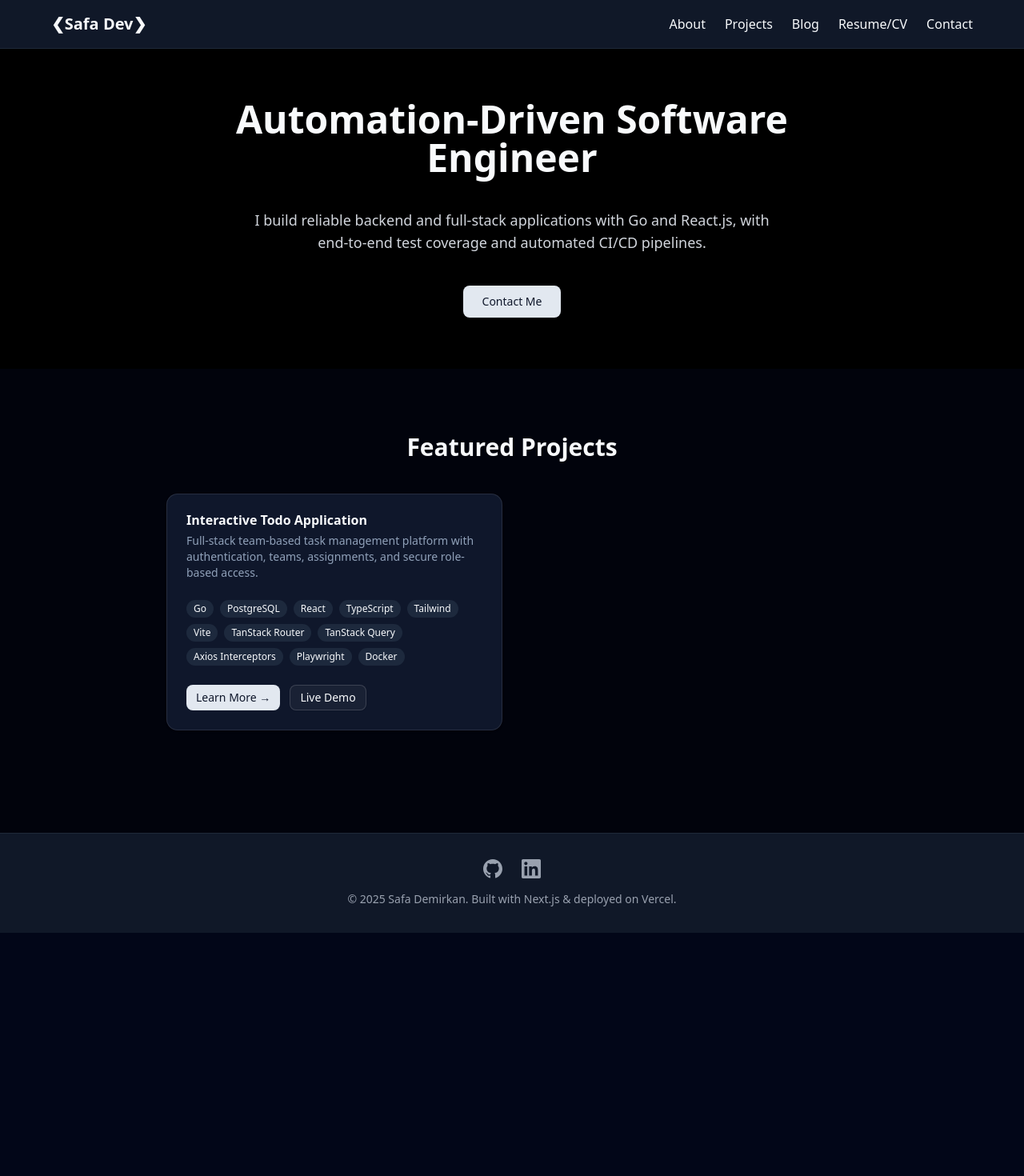
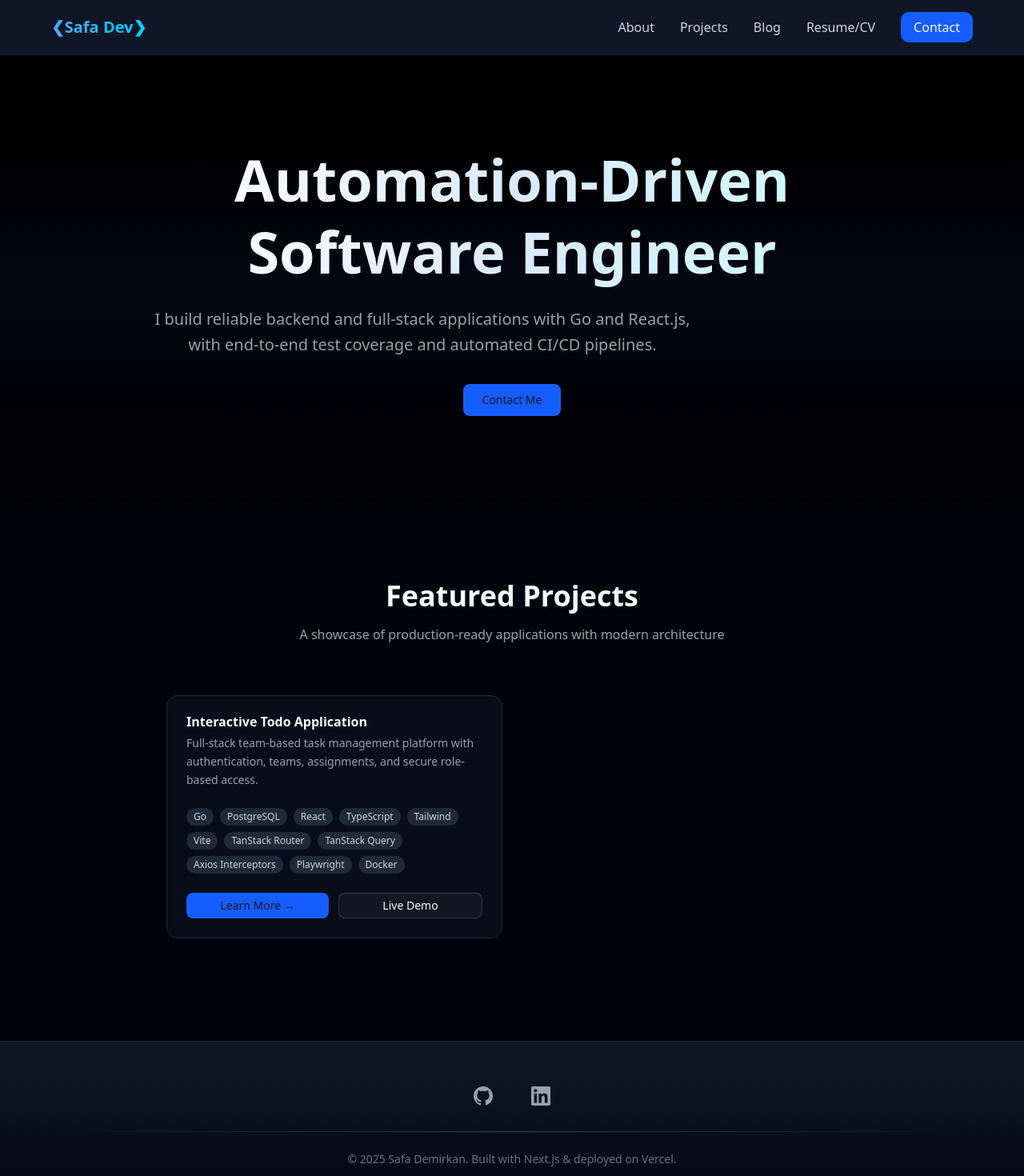
Before and after one commit to diagnosis/safa-portfolio, a Next.js app: page / in a window 1280 px wide. Shown: the top 1470 px of the page at 80% size. Before the commit the page ends 1166 px from the top, so only its background shows below. Built offline with nearby package versions, Linux system fonts and the light colour scheme.

Commit message:
Updated page.tsx

```diff
--- a/app/globals.css
+++ b/app/globals.css
@@ -123,4 +123,57 @@ body {
   body {
     @apply bg-background text-foreground;
   }
+
+  html {
+    scroll-behavior: smooth;
+  }
 }
+
+@layer utilities {
+  .animate-fade-in {
+    animation: fadeIn 0.6s ease-in-out;
+  }
+
+  .animate-slide-up {
+    animation: slideUp 0.6s ease-out;
+  }
+
+  .animate-slide-down {
+    animation: slideDown 0.6s ease-out;
+  }
+
+  @keyframes fadeIn {
+    from {
+      opacity: 0;
+    }
+    to {
+      opacity: 1;
+    }
+  }
+
+  @keyframes slideUp {
+    from {
+      opacity: 0;
+      transform: translateY(20px);
+    }
+    to {
+      opacity: 1;
+      transform: translateY(0);
+    }
+  }
+
+  @keyframes slideDown {
+    from {
+      opacity: 0;
+      transform: translateY(-20px);
+    }
+    to {
+      opacity: 1;
+      transform: translateY(0);
+    }
+  }
+
+  .transition-all-smooth {
+    transition: all 0.3s cubic-bezier(0.4, 0, 0.2, 1);
+  }
+}
--- a/app/page.tsx
+++ b/app/page.tsx
@@ -7,23 +7,40 @@ export default function Home() {
     const featuredProjects = getFeaturedProjects()
     return (
         <>
-            <section className="min-h-[50vh]  bg-black/100 flex flex-col items-center justify-center text-center gap-10 px-4">
-                <h1 className="text-5xl font-bold max-w-3xl">Automation-Driven Software Engineer</h1>
-                <p className="text-lg text-gray-300 max-w-2xl">
+            <section className="min-h-[70vh] bg-gradient-to-b from-black via-gray-950 to-black/50 flex flex-col items-center justify-center text-center gap-8 px-4 py-20 relative overflow-hidden">
+                <div className="absolute inset-0 bg-grid-white/[0.02] bg-[size:50px_50px]" />
+                <div className="relative z-10 animate-slide-up">
+                    <h1 className="text-5xl md:text-6xl lg:text-7xl font-bold max-w-4xl mb-6 bg-gradient-to-r from-white via-blue-100 to-cyan-100 bg-clip-text text-transparent leading-tight">
+                        Automation-Driven Software Engineer
+                    </h1>
+                    <p className="text-lg md:text-xl text-gray-400 max-w-2xl mb-8 leading-relaxed">
                         I build reliable backend and full-stack applications with Go and React.js, with end-to-end test coverage and automated CI/CD pipelines.
                     </p>
-                <Button asChild size="lg">
+                    <Button asChild size="lg" className="bg-blue-600 hover:bg-blue-500 transition-all-smooth hover:scale-105 hover:shadow-lg hover:shadow-blue-500/50">
                         <Link href="/contact">
                             Contact Me
                         </Link>
                     </Button>
+                </div>
+                <div className="absolute bottom-0 left-0 right-0 h-32 bg-gradient-to-t from-black/50 to-transparent" />
             </section>
 
-            <section className="py-20 pb-32">
-                <h2 className="text-3xl text-center mb-10 font-bold">Featured Projects</h2>
+            <section className="py-24 pb-32">
+                <div className="animate-slide-up">
+                    <h2 className="text-3xl md:text-4xl text-center mb-4 font-bold">Featured Projects</h2>
+                    <p className="text-center text-gray-400 mb-16 max-w-2xl mx-auto px-4">
+                        A showcase of production-ready applications with modern architecture
+                    </p>
+                </div>
                 <div className="grid grid-cols-1 md:grid-cols-2 gap-6 max-w-4xl mx-auto px-4">
-                    {featuredProjects.map((project) => (
-                        <ProjectCard key={project.slug} project={project}/>
+                    {featuredProjects.map((project, index) => (
+                        <div
+                            key={project.slug}
+                            className="animate-slide-up"
+                            style={{ animationDelay: `${index * 0.1}s` }}
+                        >
+                            <ProjectCard project={project}/>
+                        </div>
                     ))}
                 </div>
             </section>
--- a/components/Footer.tsx
+++ b/components/Footer.tsx
@@ -1,16 +1,14 @@
 import Link from "next/link";
 
 export const Footer = () => (
-    <footer className="bg-gray-900 border-t border-gray-800 py-8">
+    <footer className="bg-gradient-to-t from-gray-950 to-gray-900 border-t border-gray-800 py-12">
         <div className="max-w-6xl mx-auto px-4">
-            {/* Social Links */}
-            <div className="flex justify-center gap-6 mb-4">
-                {/* GitHub */}
+            <div className="flex justify-center gap-8 mb-6">
                 <Link
                     href="https://github.com/diagnosis"
                     target="_blank"
                     rel="noopener noreferrer"
-                    className="text-gray-400 hover:text-white transition-colors"
+                    className="text-gray-400 hover:text-white transition-all-smooth hover:scale-110 p-2 rounded-lg hover:bg-gray-800/50"
                     aria-label="GitHub"
                 >
                     <svg className="w-6 h-6" fill="currentColor" viewBox="0 0 24 24">
@@ -18,33 +16,22 @@ export const Footer = () => (
                     </svg>
                 </Link>
 
-                {/* LinkedIn */}
                 <Link
                     href="https://www.linkedin.com/in/safa-demirkan-94663b280/"
                     target="_blank"
                     rel="noopener noreferrer"
-                    className="text-gray-400 hover:text-white transition-colors"
+                    className="text-gray-400 hover:text-white transition-all-smooth hover:scale-110 p-2 rounded-lg hover:bg-gray-800/50"
                     aria-label="LinkedIn"
                 >
                     <svg className="w-6 h-6" fill="currentColor" viewBox="0 0 24 24">
                         <path d="M20.447 20.452h-3.554v-5.569c0-1.328-.027-3.037-1.852-3.037-1.853 0-2.136 1.445-2.136 2.939v5.667H9.351V9h3.414v1.561h.046c.477-.9 1.637-1.85 3.37-1.85 3.601 0 4.267 2.37 4.267 5.455v6.286zM5.337 7.433c-1.144 0-2.063-.926-2.063-2.065 0-1.138.92-2.063 2.063-2.063 1.14 0 2.064.925 2.064 2.063 0 1.139-.925 2.065-2.064 2.065zm1.782 13.019H3.555V9h3.564v11.452zM22.225 0H1.771C.792 0 0 .774 0 1.729v20.542C0 23.227.792 24 1.771 24h20.451C23.2 24 24 23.227 24 22.271V1.729C24 .774 23.2 0 22.222 0h.003z"/>
                     </svg>
                 </Link>
-
-                {/* Email */}
-                {/*<Link*/}
-                {/*    href="mailto:your.email@example.com"*/}
-                {/*    className="text-gray-400 hover:text-white transition-colors"*/}
-                {/*    aria-label="Email"*/}
-                {/*>*/}
-                {/*    <svg className="w-6 h-6" fill="none" stroke="currentColor" viewBox="0 0 24 24">*/}
-                {/*        <path strokeLinecap="round" strokeLinejoin="round" strokeWidth={2} d="M3 8l7.89 5.26a2 2 0 002.22 0L21 8M5 19h14a2 2 0 002-2V7a2 2 0 00-2-2H5a2 2 0 00-2 2v10a2 2 0 002 2z" />*/}
-                {/*    </svg>*/}
-                {/*</Link>*/}
             </div>
 
-            {/* Copyright */}
-            <p className="text-center text-gray-400 text-sm">
+            <div className="h-px bg-gradient-to-r from-transparent via-gray-700 to-transparent mb-6" />
+
+            <p className="text-center text-gray-500 text-sm">
                 © 2025 Safa Demirkan. Built with Next.js & deployed on Vercel.
             </p>
         </div>
--- a/components/Header.tsx
+++ b/components/Header.tsx
@@ -1,38 +1,42 @@
 import Link from "next/link";
 
 export const Header = () =>
-    <header className="bg-gray-900 border-b border-gray-800 py-4 px-6">
+    <header className="bg-gray-900/95 backdrop-blur-sm border-b border-gray-800 py-5 px-6 sticky top-0 z-50 transition-all-smooth">
         <div className="max-w-6xl mx-auto flex justify-between items-center">
-            {/* Logo */}
-            <Link href="/" className="text-xl font-bold hover:text-blue-400 transition">
-                ❮Safa Dev❯
+            <Link href="/" className="text-xl font-bold hover:text-blue-400 transition-all-smooth hover:scale-105">
+                <span className="bg-gradient-to-r from-blue-400 to-cyan-400 bg-clip-text text-transparent">
+                    ❮Safa Dev❯
+                </span>
             </Link>
 
-            {/* Navigation */}
             <nav>
-                <ul className="flex gap-6">
+                <ul className="flex gap-8">
                     <li>
-                        <Link href="/about" className="hover:text-blue-400 transition">
+                        <Link href="/about" className="relative text-gray-300 hover:text-white transition-all-smooth group">
                             About
+                            <span className="absolute -bottom-1 left-0 w-0 h-0.5 bg-blue-400 transition-all-smooth group-hover:w-full"></span>
                         </Link>
                     </li>
                     <li>
-                        <Link href="/projects" className="hover:text-blue-400 transition">
+                        <Link href="/projects" className="relative text-gray-300 hover:text-white transition-all-smooth group">
                             Projects
+                            <span className="absolute -bottom-1 left-0 w-0 h-0.5 bg-blue-400 transition-all-smooth group-hover:w-full"></span>
                         </Link>
                     </li>
                     <li>
-                        <Link href="/blog" className="hover:text-blue-400 transition">
+                        <Link href="/blog" className="relative text-gray-300 hover:text-white transition-all-smooth group">
                             Blog
+                            <span className="absolute -bottom-1 left-0 w-0 h-0.5 bg-blue-400 transition-all-smooth group-hover:w-full"></span>
                         </Link>
                     </li>
                     <li>
-                        <Link href="/cv" className="hover:text-blue-400 transition">
+                        <Link href="/cv" className="relative text-gray-300 hover:text-white transition-all-smooth group">
                             Resume/CV
+                            <span className="absolute -bottom-1 left-0 w-0 h-0.5 bg-blue-400 transition-all-smooth group-hover:w-full"></span>
                         </Link>
                     </li>
                     <li>
-                        <Link href="/contact" className="hover:text-blue-400 transition">
+                        <Link href="/contact" className="px-4 py-2 bg-blue-600 hover:bg-blue-500 rounded-lg transition-all-smooth hover:scale-105 hover:shadow-lg hover:shadow-blue-500/50">
                             Contact
                         </Link>
                     </li>
--- a/components/ProjectCard.tsx
+++ b/components/ProjectCard.tsx
@@ -9,28 +9,28 @@ import Link from "next/link";
 export const ProjectCard =
     ({project} :{project: Project} )=> {
     return(
-      <Card className="flex flex-col h-full">
+      <Card className="flex flex-col h-full transition-all-smooth hover:scale-[1.02] hover:shadow-xl hover:shadow-blue-500/10 group border-gray-800 bg-gray-900/50 backdrop-blur-sm">
           <CardHeader>
-              <CardTitle>{project.title}</CardTitle>
-              <CardDescription>{project.description}</CardDescription>
+              <CardTitle className="group-hover:text-blue-400 transition-all-smooth">{project.title}</CardTitle>
+              <CardDescription className="text-gray-400 leading-relaxed">{project.description}</CardDescription>
           </CardHeader>
 
        <CardContent className="flex-grow">
            <div className={"flex flex-wrap gap-2"}>
                {project.techStack.map((tech)=>(
-                   <Badge key={tech} variant={"secondary"}>
+                   <Badge key={tech} variant={"secondary"} className="bg-gray-800 hover:bg-gray-700 transition-all-smooth text-gray-300">
                        {tech}
                    </Badge>
                ))}
            </div>
        </CardContent>
           <CardFooter className="flex gap-3">
-              <Button asChild variant="default" size="sm">
+              <Button asChild variant="default" size="sm" className="bg-blue-600 hover:bg-blue-500 transition-all-smooth flex-1">
                   <Link href={`/projects/${project.slug}`}>
                       Learn More →
                   </Link>
               </Button>
-              <Button asChild variant="outline" size="sm">
+              <Button asChild variant="outline" size="sm" className="border-gray-700 hover:border-blue-500 hover:text-blue-400 transition-all-smooth flex-1">
                   <a href={project.liveUrl} target="_blank" rel="noopener noreferrer">
                       Live Demo
                   </a>
```
Also changed, not shown: app/about/page.tsx (+7 -10 lines), app/contact/page.tsx (+16 -18 lines), app/projects/page.tsx (+14 -8 lines), 1 other file (tests, documents, lock files or other folders). Lines whose indentation alone changed are shown as unchanged.
